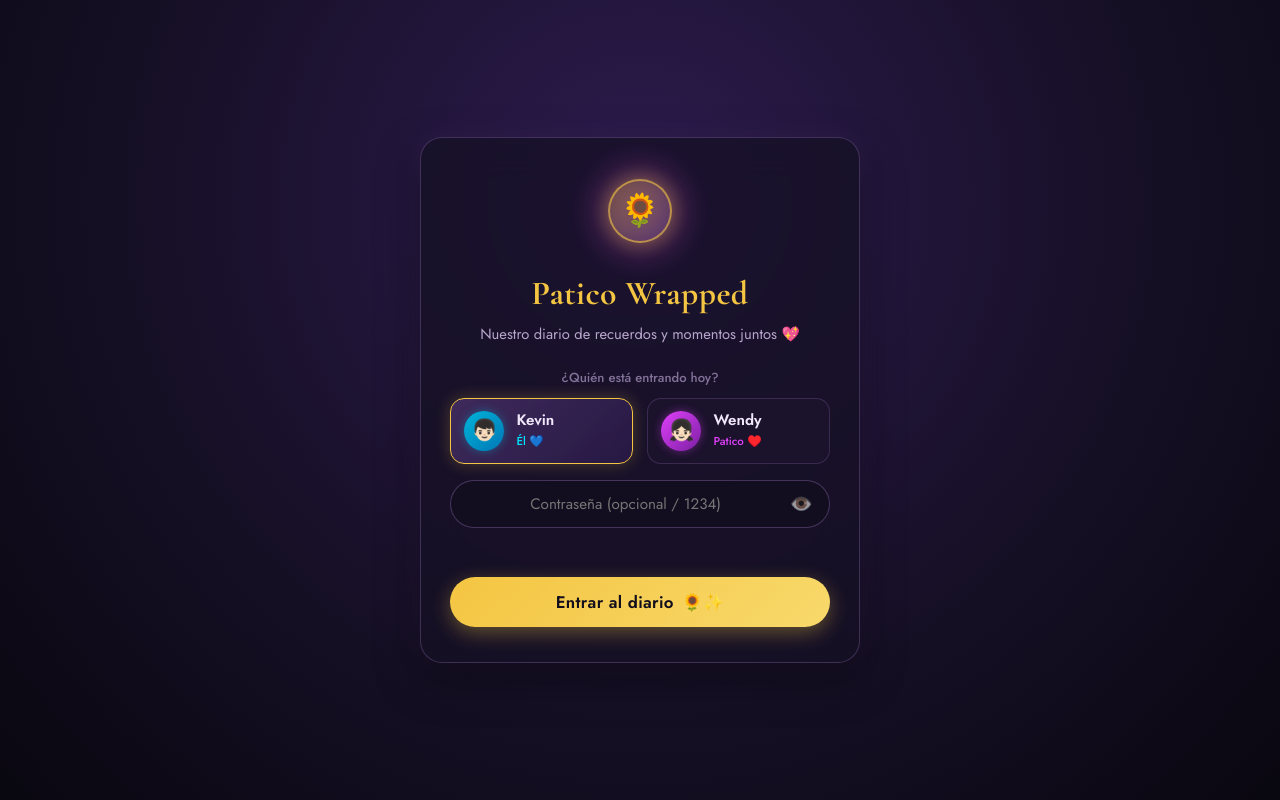
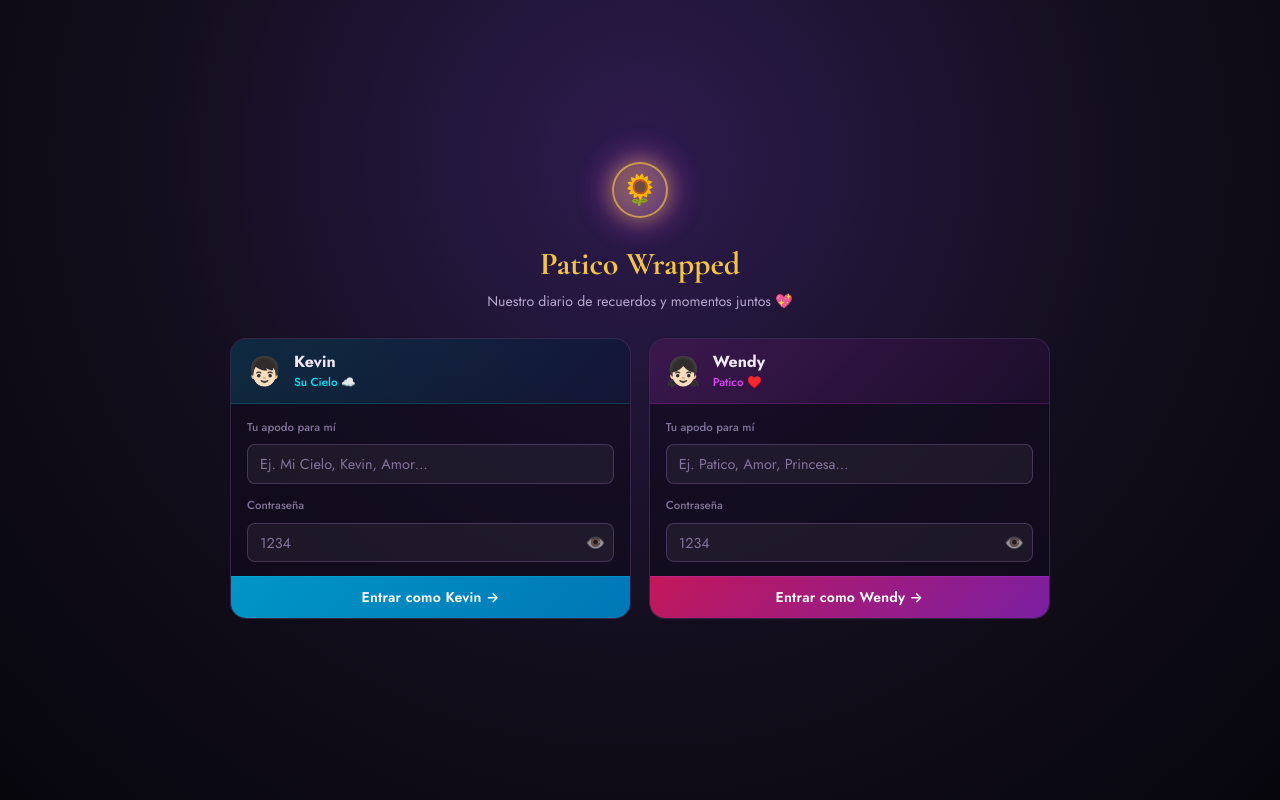
Before and after one commit to KEVINGOMEZ-04/wendy, a plain HTML site: page index.html in a window 1280 px wide. Drawn offline with nearby package versions, Linux system fonts and the light colour scheme; no server answers.

Commit message:
feat(login): Rediseño completo - dos casillas de pareja con apodos editables y acceso 1234 garantizado

```diff
--- a/css/sections.css
+++ b/css/sections.css
@@ -1,254 +1,250 @@
 /* Patico Wrapped 🌻 - Estilos Detallados por Sección */
 
 /* =========================================
-   PANTALLA BLOQUEADA / LOGIN ELEGANTE
+   PANTALLA DE LOGIN - DOS CASILLAS DE PERFIL
    ========================================= */
 #lock-screen {
   position: fixed;
-  top: 0;
-  left: 0;
-  width: 100vw;
-  height: 100vh;
-  background: radial-gradient(circle at 50% 25%, #2D1B4E 0%, #150F24 60%, #090710 100%);
+  inset: 0;
+  background: radial-gradient(ellipse at 50% 20%, #2D1B4E 0%, #120E1C 55%, #07060D 100%);
   z-index: 2000;
   display: flex;
   align-items: center;
   justify-content: center;
-  padding: 1.5rem;
-  transition: opacity 0.8s cubic-bezier(0.4, 0, 0.2, 1), transform 0.8s cubic-bezier(0.4, 0, 0.2, 1);
+  padding: 1.5rem 1rem;
+  overflow-y: auto;
+  transition: opacity 0.7s ease, transform 0.7s ease;
 }
 
 #lock-screen.unlocked-fade {
   opacity: 0;
-  transform: scale(1.05);
+  transform: scale(1.04);
   pointer-events: none;
 }
 
 .lock-card {
-  max-width: 440px;
   width: 100%;
+  max-width: 820px;
   text-align: center;
   position: relative;
-  background: rgba(22, 16, 36, 0.75);
-  backdrop-filter: blur(20px);
-  -webkit-backdrop-filter: blur(20px);
-  border: 1px solid rgba(185, 142, 230, 0.25);
-  border-radius: var(--radius-lg);
-  padding: 2.2rem 1.8rem;
-  box-shadow: 0 16px 40px rgba(0, 0, 0, 0.5), 0 0 30px rgba(109, 74, 153, 0.2);
-}
-
+}
+
+.lock-card.blooming .lock-emblem-circle {
+  transform: scale(1.35) rotate(20deg);
+  box-shadow: 0 0 45px rgba(244, 197, 66, 0.9);
+}
+
+/* -- Emblema Superior -- */
 .lock-hero-emblem {
   position: relative;
-  width: 76px;
-  height: 76px;
-  margin: 0 auto 1.1rem auto;
+  width: 68px;
+  height: 68px;
+  margin: 0 auto 0.9rem;
   display: flex;
   align-items: center;
   justify-content: center;
 }
-
 .lock-emblem-glow {
   position: absolute;
-  top: 0;
-  left: 0;
-  width: 100%;
-  height: 100%;
+  inset: 0;
   border-radius: 50%;
-  background: radial-gradient(circle, rgba(244, 197, 66, 0.5) 0%, rgba(224, 64, 251, 0.3) 60%, transparent 80%);
-  filter: blur(14px);
+  background: radial-gradient(circle, rgba(244,197,66,0.55) 0%, rgba(224,64,251,0.3) 60%, transparent 80%);
+  filter: blur(12px);
   animation: emblemPulse 3s ease-in-out infinite;
 }
-
 @keyframes emblemPulse {
   0%, 100% { transform: scale(1); opacity: 0.8; }
-  50% { transform: scale(1.25); opacity: 1; }
-}
-
+  50%       { transform: scale(1.28); opacity: 1; }
+}
 .lock-emblem-circle {
   position: relative;
-  width: 64px;
-  height: 64px;
+  width: 56px;
+  height: 56px;
   border-radius: 50%;
-  background: linear-gradient(135deg, rgba(244, 197, 66, 0.25), rgba(109, 74, 153, 0.45));
-  border: 2px solid rgba(244, 197, 66, 0.6);
+  background: linear-gradient(135deg, rgba(244,197,66,0.22), rgba(109,74,153,0.45));
+  border: 2px solid rgba(244,197,66,0.65);
   display: flex;
   align-items: center;
   justify-content: center;
-  font-size: 2rem;
-  box-shadow: 0 0 20px rgba(244, 197, 66, 0.35);
-  transition: transform 0.6s cubic-bezier(0.34, 1.56, 0.64, 1);
-}
-
-.lock-card.blooming .lock-emblem-circle {
-  transform: scale(1.3) rotate(20deg);
-  box-shadow: 0 0 40px rgba(244, 197, 66, 0.9);
+  font-size: 1.85rem;
+  box-shadow: 0 0 18px rgba(244,197,66,0.35);
+  transition: transform 0.55s cubic-bezier(0.34,1.56,0.64,1);
 }
 
 .lock-title {
   font-family: var(--font-heading);
-  font-size: 2.1rem;
+  font-size: 2rem;
   font-weight: 700;
   color: var(--color-sunflower-gold);
-  margin-bottom: 0.25rem;
-  letter-spacing: 0.5px;
-}
-
+  margin-bottom: 0.2rem;
+}
 .lock-subtitle {
-  font-size: 0.92rem;
+  font-size: 0.88rem;
   color: var(--color-text-secondary);
-  margin-bottom: 1.4rem;
-  font-weight: 400;
+  margin-bottom: 1.6rem;
   line-height: 1.4;
 }
 
-.lock-form {
-  display: flex;
-  flex-direction: column;
-  gap: 1rem;
-}
-
-.lock-profiles-section {
-  text-align: left;
-}
-.lock-section-label {
-  display: block;
-  font-size: 0.82rem;
-  color: var(--color-text-muted);
-  margin-bottom: 0.6rem;
-  text-align: center;
-  font-weight: 500;
-}
-
-.lock-user-cards-grid {
+/* -- Grid de dos casillas -- */
+.lock-profiles-grid {
   display: grid;
   grid-template-columns: 1fr 1fr;
-  gap: 0.85rem;
-}
-
-.lock-user-card {
+  gap: 1.1rem;
+  text-align: left;
+}
+
+/* -- Casilla individual de perfil -- */
+.lock-profile-box {
+  background: rgba(18, 12, 30, 0.7);
+  border-radius: 16px;
+  border: 1.5px solid rgba(185, 142, 230, 0.2);
+  overflow: hidden;
+  display: flex;
+  flex-direction: column;
+  transition: border-color 0.2s ease, box-shadow 0.2s ease;
+}
+.lock-profile-box:focus-within {
+  border-color: rgba(244,197,66,0.45);
+  box-shadow: 0 0 20px rgba(244,197,66,0.12);
+}
+
+/* Header de cada casilla */
+.lock-profile-header {
   display: flex;
   align-items: center;
   gap: 0.75rem;
-  padding: 0.75rem 0.85rem;
-  background: rgba(30, 20, 48, 0.6);
-  border: 1.5px solid rgba(185, 142, 230, 0.2);
-  border-radius: var(--radius-md);
-  cursor: pointer;
-  transition: all 0.25s ease;
-  user-select: none;
-}
-
-.lock-user-card:hover {
-  background: rgba(109, 74, 153, 0.3);
-  border-color: rgba(244, 197, 66, 0.4);
-  transform: translateY(-2px);
-}
-
-.lock-user-card.active {
-  background: linear-gradient(135deg, rgba(109, 74, 153, 0.45), rgba(45, 27, 78, 0.7));
+  padding: 0.85rem 1rem 0.7rem;
+}
+.lock-profile-header.kevin {
+  background: linear-gradient(135deg, rgba(0,180,216,0.18), rgba(0,77,182,0.1));
+  border-bottom: 1px solid rgba(0,229,255,0.15);
+}
+.lock-profile-header.wendy {
+  background: linear-gradient(135deg, rgba(224,64,251,0.18), rgba(123,31,162,0.1));
+  border-bottom: 1px solid rgba(224,64,251,0.15);
+}
+.lock-profile-emoji {
+  font-size: 1.75rem;
+  line-height: 1;
+}
+.lock-profile-name {
+  font-weight: 700;
+  font-size: 1rem;
+  color: var(--color-text-main);
+  line-height: 1.2;
+}
+.lock-profile-role {
+  font-size: 0.73rem;
+  font-weight: 500;
+  margin-top: 0.1rem;
+}
+.kevin-role { color: #00E5FF; }
+.wendy-role { color: #E040FB; }
+
+/* Cuerpo de la casilla */
+.lock-profile-body {
+  padding: 0.85rem 1rem;
+  display: flex;
+  flex-direction: column;
+  gap: 0.3rem;
+  flex: 1;
+}
+.lock-field-label {
+  display: block;
+  font-size: 0.72rem;
+  color: var(--color-text-muted);
+  font-weight: 500;
+  margin-bottom: 0.2rem;
+}
+.lock-field-input {
+  width: 100%;
+  padding: 0.55rem 0.75rem;
+  background: rgba(255,255,255,0.05);
+  border: 1px solid rgba(185,142,230,0.25);
+  border-radius: 8px;
+  color: var(--color-text-main);
+  font-size: 0.9rem;
+  font-family: var(--font-body);
+  outline: none;
+  transition: border-color 0.15s ease, background 0.15s ease;
+}
+.lock-field-input::placeholder { color: var(--color-text-muted); }
+.lock-field-input:focus {
   border-color: var(--color-sunflower-gold);
-  box-shadow: 0 0 16px rgba(244, 197, 66, 0.25);
-}
-
-.lock-avatar-glow {
-  width: 40px;
-  height: 40px;
-  border-radius: 50%;
-  display: flex;
-  align-items: center;
-  justify-content: center;
-  font-size: 1.3rem;
-  flex-shrink: 0;
-  transition: transform 0.2s ease;
-}
-.lock-avatar-glow.kevin {
-  background: linear-gradient(135deg, #00B4D8, #0077B6);
-  box-shadow: 0 0 10px rgba(0, 180, 216, 0.4);
-}
-.lock-avatar-glow.wendy {
-  background: linear-gradient(135deg, #E040FB, #7B1FA2);
-  box-shadow: 0 0 10px rgba(224, 64, 251, 0.4);
-}
-
-.lock-user-info {
-  display: flex;
-  flex-direction: column;
-  text-align: left;
-  min-width: 0;
-}
-.lock-user-name {
-  font-weight: 600;
-  font-size: 0.95rem;
-  color: var(--color-text-main);
-  line-height: 1.2;
-}
-.lock-user-tag {
-  font-size: 0.72rem;
-  font-weight: 500;
-  margin-top: 0.15rem;
-}
-.lock-user-tag.kevin { color: #00E5FF; }
-.lock-user-tag.wendy { color: #E040FB; }
-
-/* Campo Contraseña */
-.lock-password-container {
+  background: rgba(255,255,255,0.08);
+}
+.lock-pass-wrap {
   position: relative;
   width: 100%;
 }
-.lock-password-container .lock-input {
-  width: 100%;
-  padding: 0.75rem 2.8rem 0.75rem 1rem;
-  text-align: center;
-  font-size: 0.95rem;
-  border-radius: var(--radius-full);
-  background: rgba(18, 14, 28, 0.65);
-  border: 1px solid rgba(185, 142, 230, 0.3);
-  color: var(--color-text-main);
-  transition: var(--transition-fast);
-}
-.lock-password-container .lock-input:focus {
-  border-color: var(--color-sunflower-gold);
-  box-shadow: 0 0 12px rgba(244, 197, 66, 0.3);
-  background: rgba(18, 14, 28, 0.85);
-}
-
-.btn-toggle-password-view {
+.lock-pass-wrap .lock-pass-input {
+  padding-right: 2.4rem;
+}
+.lock-pass-eye {
   position: absolute;
-  right: 0.85rem;
+  right: 0.55rem;
   top: 50%;
   transform: translateY(-50%);
   background: transparent;
   border: none;
-  font-size: 1.15rem;
+  font-size: 1rem;
   cursor: pointer;
-  opacity: 0.6;
-  transition: opacity 0.15s ease;
-  padding: 0.25rem;
+  opacity: 0.55;
+  transition: opacity 0.15s;
+  padding: 0;
   line-height: 1;
 }
-.btn-toggle-password-view:hover { opacity: 1; }
-
-.btn-lock-submit {
+.lock-pass-eye:hover { opacity: 1; }
+
+/* Botón Entrar de cada casilla */
+.btn-lock-enter {
   width: 100%;
-  padding: 0.8rem 1.2rem;
-  font-size: 1.05rem;
+  padding: 0.65rem 1rem;
+  font-size: 0.88rem;
   font-weight: 600;
-  border-radius: var(--radius-full);
-  letter-spacing: 0.3px;
-  box-shadow: 0 6px 20px rgba(244, 197, 66, 0.35);
-  transition: all 0.25s ease;
-}
-.btn-lock-submit:hover {
-  transform: translateY(-2px);
-  box-shadow: 0 8px 25px rgba(244, 197, 66, 0.5);
-}
-
+  border: none;
+  cursor: pointer;
+  transition: all 0.2s ease;
+  font-family: var(--font-body);
+  letter-spacing: 0.2px;
+}
+.kevin-btn {
+  background: linear-gradient(135deg, #0096C7, #0077B6);
+  color: #FFF;
+  border-top: 1px solid rgba(0,229,255,0.2);
+}
+.kevin-btn:hover {
+  background: linear-gradient(135deg, #00B4D8, #0096C7);
+  transform: none;
+  box-shadow: 0 4px 14px rgba(0,180,216,0.4);
+}
+.wendy-btn {
+  background: linear-gradient(135deg, #C2185B, #7B1FA2);
+  color: #FFF;
+  border-top: 1px solid rgba(224,64,251,0.2);
+}
+.wendy-btn:hover {
+  background: linear-gradient(135deg, #E040FB, #AB47BC);
+  transform: none;
+  box-shadow: 0 4px 14px rgba(224,64,251,0.4);
+}
+
+/* Mensaje de error */
 .lock-error-msg {
   font-size: 0.82rem;
   color: #FF5252;
   min-height: 1.1rem;
   transition: var(--transition-fast);
+}
+
+/* Responsive móvil: las casillas se apilan */
+@media (max-width: 600px) {
+  .lock-profiles-grid {
+    grid-template-columns: 1fr;
+  }
+  .lock-card {
+    max-width: 400px;
+  }
 }
 
 /* =========================================
--- a/index.html
+++ b/index.html
@@ -22,7 +22,7 @@
   <canvas id="effects-canvas" aria-hidden="true"></canvas>
   <!-- PANTALLA DE DESBLOQUEO / INICIO DE SESIÓN -->
   <div id="lock-screen" role="dialog" aria-modal="true" aria-labelledby="lock-title">
-    <div class="lock-card glass-card" id="lock-card">
+    <div class="lock-card" id="lock-card">
       <div class="lock-hero-emblem">
         <div class="lock-emblem-glow"></div>
         <div class="lock-emblem-circle">🌻</div>
@@ -30,46 +30,54 @@
       <h1 id="lock-title" class="lock-title">Patico Wrapped</h1>
       <p class="lock-subtitle">Nuestro diario de recuerdos y momentos juntos 💖</p>
 
-      <form id="lock-form" class="lock-form" autocomplete="off">
-        <div class="lock-profiles-section">
-          <span class="lock-section-label">¿Quién está entrando hoy?</span>
-          <div class="lock-user-cards-grid">
-            <div class="lock-user-card active" data-user="Kevin" id="lock-user-kevin" role="button" tabindex="0">
-              <div class="lock-avatar-glow kevin">
-                <span class="lock-avatar-emoji">👦🏻</span>
-              </div>
-              <div class="lock-user-info">
-                <span class="lock-user-name">Kevin</span>
-                <span class="lock-user-tag kevin">Él 💙</span>
-              </div>
-            </div>
+      <!-- Dos casillas de perfil: una por persona -->
+      <div class="lock-profiles-grid">
 
-            <div class="lock-user-card" data-user="Wendy" id="lock-user-wendy" role="button" tabindex="0">
-              <div class="lock-avatar-glow wendy">
-                <span class="lock-avatar-emoji">👧🏻</span>
-              </div>
-              <div class="lock-user-info">
-                <span class="lock-user-name">Wendy</span>
-                <span class="lock-user-tag wendy">Patico ♥️</span>
-              </div>
+        <!-- Casilla Kevin -->
+        <div class="lock-profile-box" id="lock-box-kevin" data-user="Kevin">
+          <div class="lock-profile-header kevin">
+            <span class="lock-profile-emoji">👦🏻</span>
+            <div>
+              <div class="lock-profile-name">Kevin</div>
+              <div class="lock-profile-role kevin-role" id="kevin-role-label">Su Cielo ☁️</div>
             </div>
           </div>
-        </div>
-        <input type="hidden" id="lock-username" value="Kevin" />
-
-        <div class="lock-password-container">
-          <input type="password" id="lock-password" class="form-control lock-input" placeholder="Contraseña (opcional / 1234)" aria-label="Contraseña" />
-          <button type="button" class="btn-toggle-password-view" id="btn-toggle-lock-password" title="Ver / Ocultar contraseña" aria-label="Ver contraseña">
-            👁️
-          </button>
+          <div class="lock-profile-body">
+            <label class="lock-field-label">Tu apodo para mí</label>
+            <input type="text" id="lock-kevin-nickname" class="lock-field-input" placeholder="Ej. Mi Cielo, Kevin, Amor…" value="" autocomplete="off" />
+            <label class="lock-field-label" style="margin-top: 0.5rem;">Contraseña</label>
+            <div class="lock-pass-wrap">
+              <input type="password" id="lock-kevin-password" class="lock-field-input lock-pass-input" placeholder="1234" value="" autocomplete="off" />
+              <button type="button" class="lock-pass-eye" data-target="lock-kevin-password" title="Ver/ocultar">👁️</button>
+            </div>
+          </div>
+          <button type="button" class="btn-lock-enter kevin-btn" id="btn-enter-kevin">Entrar como Kevin →</button>
         </div>
 
-        <div id="lock-error" class="lock-error-msg" role="alert"></div>
+        <!-- Casilla Wendy -->
+        <div class="lock-profile-box" id="lock-box-wendy" data-user="Wendy">
+          <div class="lock-profile-header wendy">
+            <span class="lock-profile-emoji">👧🏻</span>
+            <div>
+              <div class="lock-profile-name">Wendy</div>
+              <div class="lock-profile-role wendy-role" id="wendy-role-label">Patico ♥️</div>
+            </div>
+          </div>
+          <div class="lock-profile-body">
+            <label class="lock-field-label">Tu apodo para mí</label>
+            <input type="text" id="lock-wendy-nickname" class="lock-field-input" placeholder="Ej. Patico, Amor, Princesa…" value="" autocomplete="off" />
+            <label class="lock-field-label" style="margin-top: 0.5rem;">Contraseña</label>
+            <div class="lock-pass-wrap">
+              <input type="password" id="lock-wendy-password" class="lock-field-input lock-pass-input" placeholder="1234" value="" autocomplete="off" />
+              <button type="button" class="lock-pass-eye" data-target="lock-wendy-password" title="Ver/ocultar">👁️</button>
+            </div>
+          </div>
+          <button type="button" class="btn-lock-enter wendy-btn" id="btn-enter-wendy">Entrar como Wendy →</button>
+        </div>
 
-        <button type="submit" class="btn-primary btn-lock-submit" id="btn-submit-lock">
-          <span>Entrar al diario</span> 🌻✨
-        </button>
-      </form>
+      </div>
+
+      <div id="lock-error" class="lock-error-msg" role="alert" style="text-align:center; margin-top:0.5rem;"></div>
     </div>
   </div>
   <div id="app-container" style="display: none;">
```
Also changed, not shown: js/app.js (+135 -87 lines).
